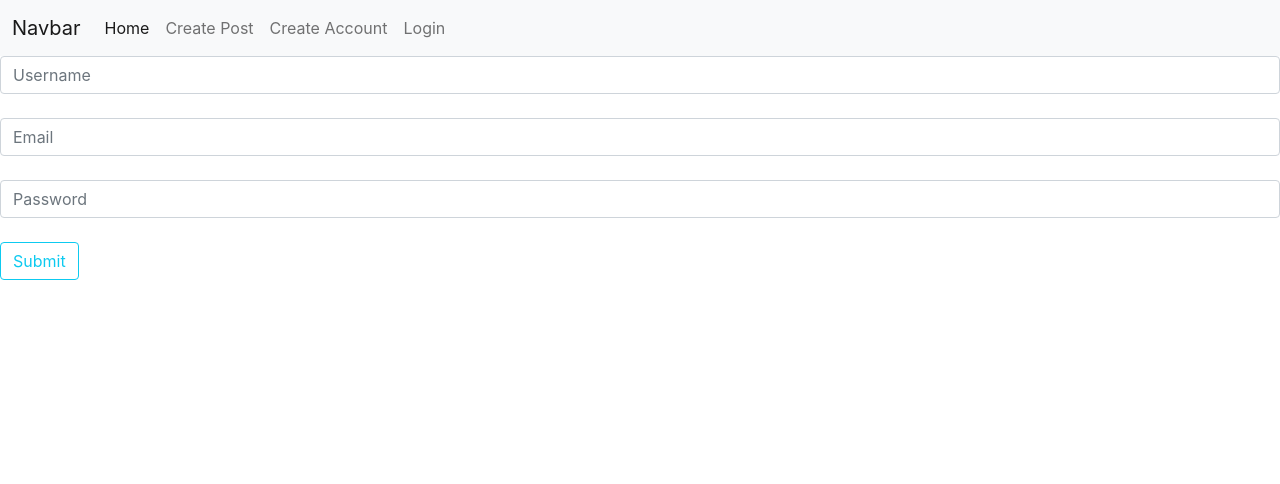
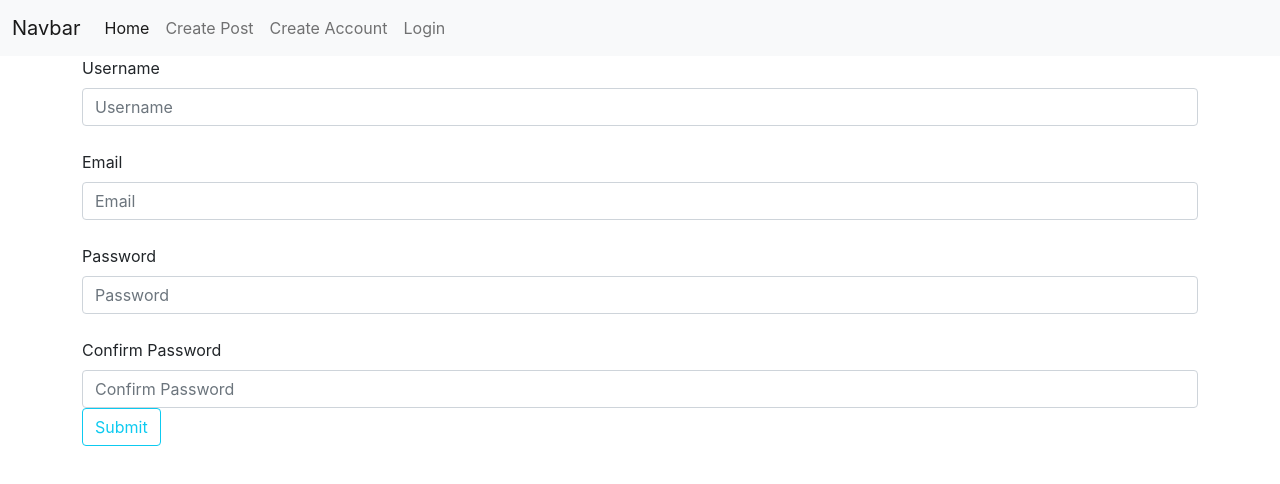
Before and after one commit to Rojasking700/flask-react-group-2, a React (Create React App) app: page /createacount in a window 1280 px wide. Shown: the top 484 px of the page. Built offline with nearby package versions, Linux system fonts and the light colour scheme.

Commit message:
create account update-GR

```diff
--- a/src/views/CreateAcount.js
+++ b/src/views/CreateAcount.js
@@ -22,7 +22,11 @@ export default class CreateAcount extends Component {
             body: JSON.stringify({
                 "username": e.target.username.value,
                 "email": e.target.email.value,
-                "password": e.target.password.value
+                "password": e.target.password.value,
+                "confirm_password": e.target.confrimPassword.value,
+                "token": null,
+                "token_expiration": null
+
             })
         })
         // let newAccount = await res.json();
@@ -36,14 +40,19 @@ export default class CreateAcount extends Component {
         }
         return (
 
-            <div>
+            <div className="container">
                 <form onSubmit={(e) => this.createAccount(e)}>
+                    <label for="exampleInputPassword1" className="form-label">Username</label>
                     <input type="text" className="form-control" name="username" placeholder="Username" />
                     <br></br>
+                    <label for="exampleInputPassword1" className="form-label">Email</label>
                     <input type="text" className="form-control" name="email" placeholder="Email" />
                     <br></br>
-                    <input type="text" className="form-control" name="password" placeholder="Password" />
+                    <label for="exampleInputPassword1" className="form-label">Password</label>
+                    <input type="passwordField" className="form-control" name="password" placeholder="Password" />
                     <br></br>
+                    <label for="exampleInputPassword1" className="form-label">Confirm Password</label>
+                    <input type="passwordField" className="form-control" name="confrimPassword" placeholder="Confirm Password" />
                     <button type="submit" className="btn btn-outline-info">Submit</button>
                     <br></br>
                 </form>
--- a/src/views/CreatePost.js
+++ b/src/views/CreatePost.js
@@ -33,7 +33,7 @@ export default class CreatePost extends Component {
             return <Redirect to={this.state.redirect} />
         }
         return (
-            <div>
+            <div className="container">
                 <form onSubmit={(e) => this.createPost(e)}>
                     <input type="text" className="form-control" name="title" placeholder="Title" />
                     <br></br>
```
